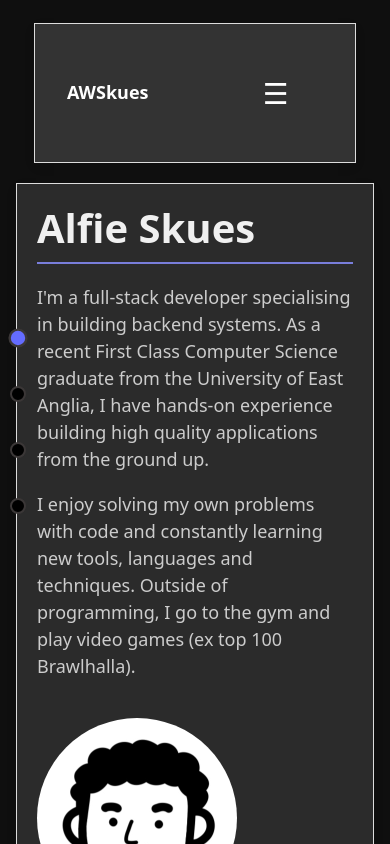
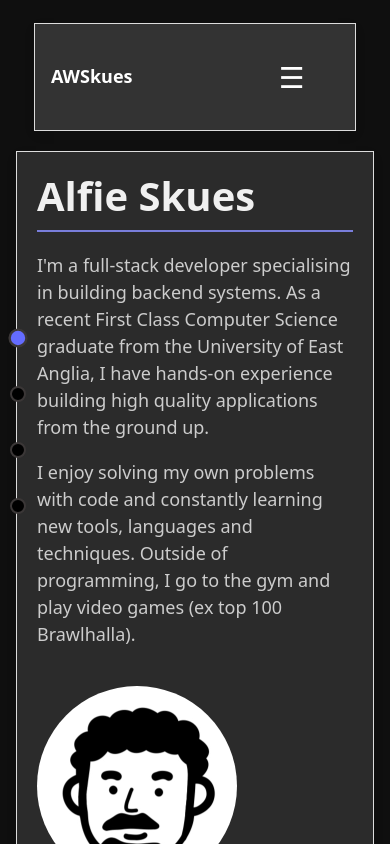
Before and after one commit to Skues/Portfolio, a React (Vite) app in the folder my-react-app/: page / in a window 390 px wide. Shown: the top 844 px of the page. Built offline with nearby package versions, Linux system fonts and the light colour scheme.

Commit message:
Small css change

```diff
--- a/my-react-app/src/Navbar.css
+++ b/my-react-app/src/Navbar.css
@@ -60,6 +60,7 @@
     .navbar {
         flex-direction: column;
         align-items: stretch;
+        padding: 1rem;
     }
 
     .navbar-header {
```
